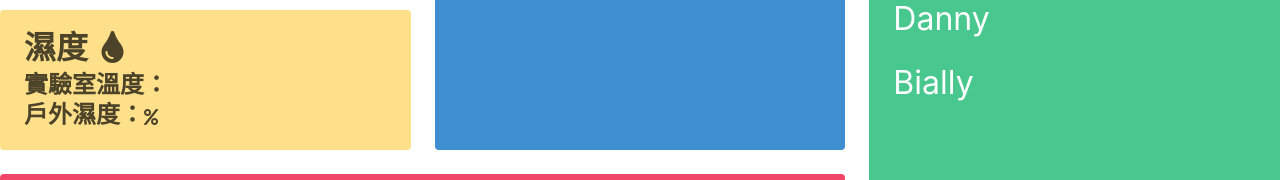
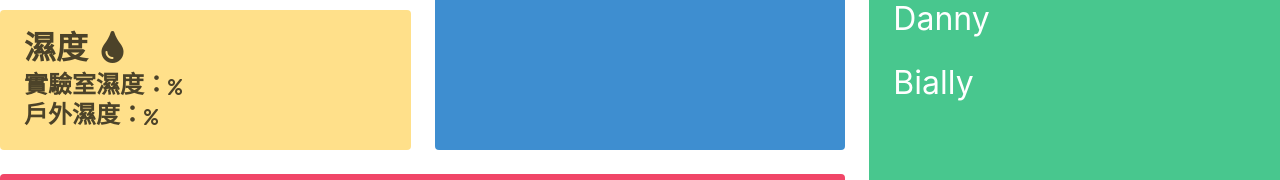
Before and after one commit to RoyJian/DHT-frontend, a React (Create React App) app: page / in a window 1280 px wide. Shown: the part 314-494 px from the top of the page. Built offline with nearby package versions, Linux system fonts and the light colour scheme; no server answers; a web font is replaced by a local one.

Commit message:
加入實驗室與戶外溫濕度

```diff
--- a/src/Dht.js
+++ b/src/Dht.js
@@ -125,7 +125,8 @@ class Dht extends React.Component {
                                     <i className="fas fa-tint"></i>
                                 </p>
                                 <p className="subtitle has-text-weight-semibold is-size-4   ">
-                                    實驗室溫度：{this.state.dht["H"]}
+                                    實驗室濕度：{this.state.dht["H"]}
+                                    <i class="fas fa-percent is-size-6"></i>
                                     <br></br>
                                     戶外濕度：{this.state.apiH}
                                     <i class="fas fa-percent is-size-6"></i>
```
